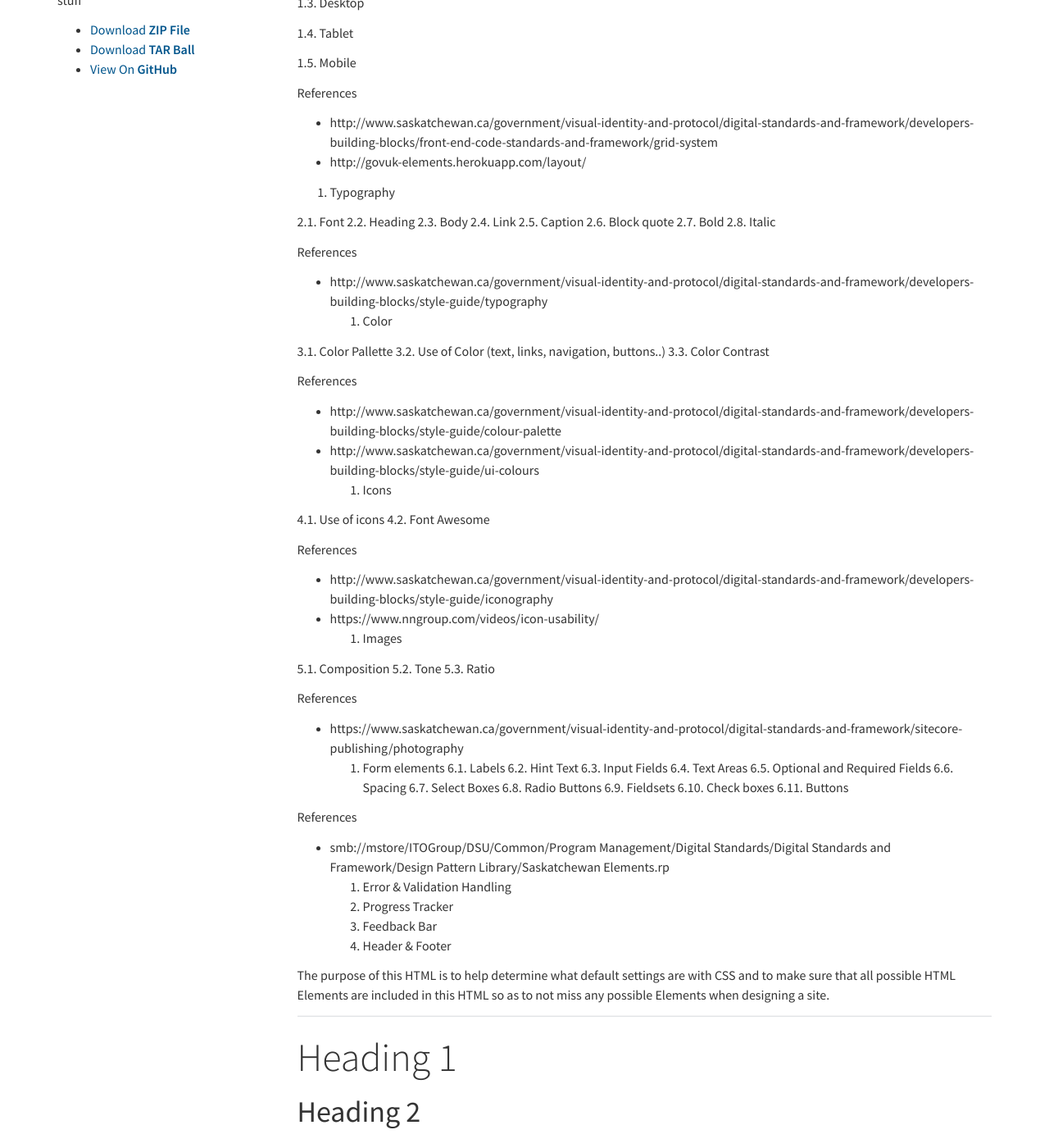
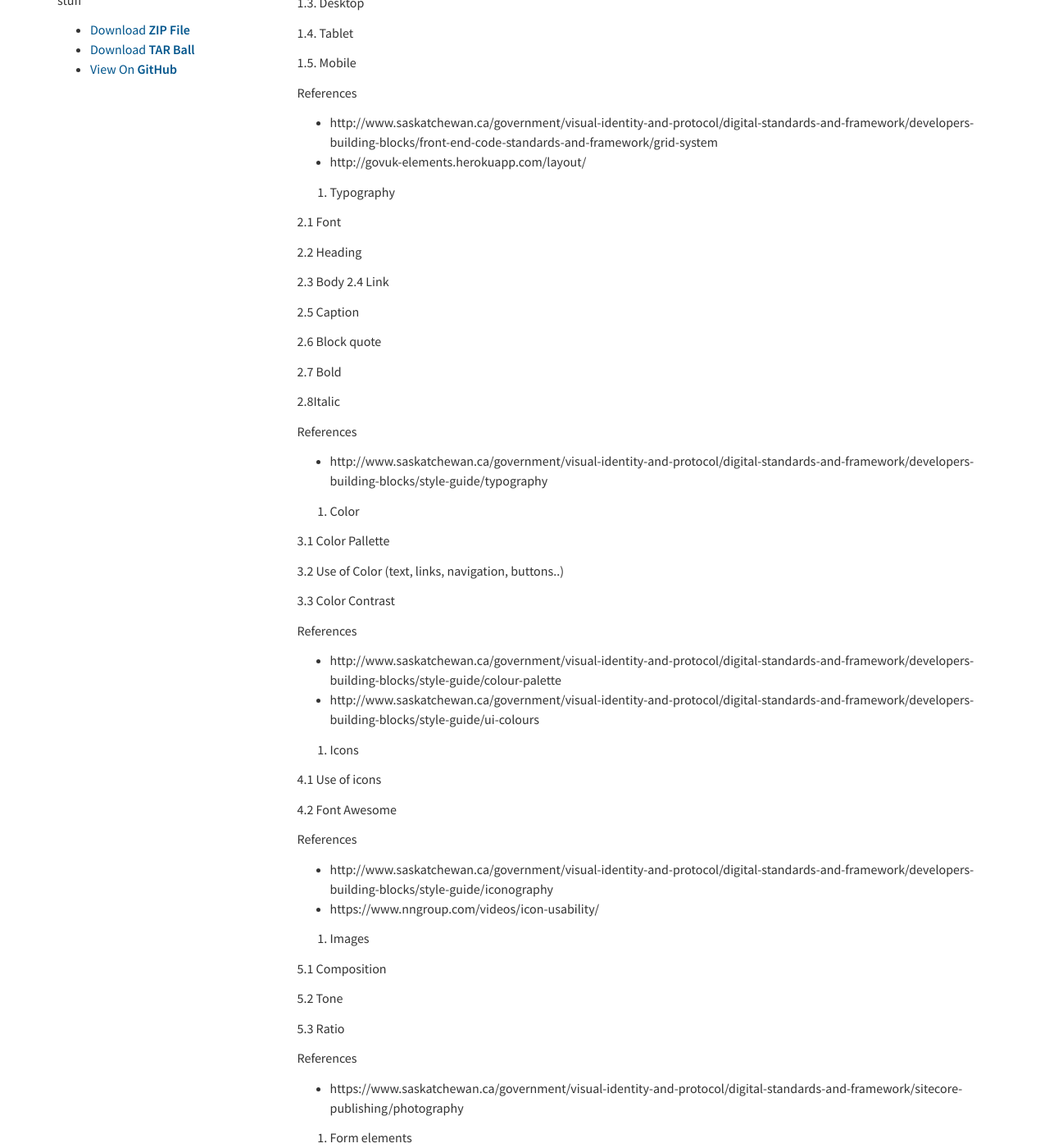
Before and after one commit to dbsask/patternlibrary, a Jekyll site: the page built from html-elements.md, in a window 1280 px wide and 1400 px high, scrolled down 252 px. Shown: the whole window at 82% size. Built offline with Jekyll 4.4.1, drawn with Linux system fonts in a browser that asks for light colours; some of the changed text lies outside the part shown.

Commit message:
Update html-elements.md

```diff
--- a/html-elements.md
+++ b/html-elements.md
@@ -21,63 +21,93 @@ References
 - http://www.saskatchewan.ca/government/visual-identity-and-protocol/digital-standards-and-framework/developers-building-blocks/front-end-code-standards-and-framework/grid-system
 - http://govuk-elements.herokuapp.com/layout/
 
-2.	Typography
+2. Typography
 
-2.1.	Font
-2.2.	Heading
-2.3.	Body
-2.4.	Link
-2.5.	Caption
-2.6.	 Block quote
-2.7.	Bold
-2.8.	Italic
+2.1 Font
+
+2.2 Heading
+
+2.3 Body
+2.4 Link
+
+2.5 Caption
+
+2.6 Block quote
+
+2.7 Bold
+
+2.8Italic
 
 References
--	http://www.saskatchewan.ca/government/visual-identity-and-protocol/digital-standards-and-framework/developers-building-blocks/style-guide/typography
-3.	Color
+- http://www.saskatchewan.ca/government/visual-identity-and-protocol/digital-standards-and-framework/developers-building-blocks/style-guide/typography
 
-3.1.	Color Pallette
-3.2.	Use of Color (text, links, navigation, buttons..)
-3.3.	Color Contrast
+3. Color
+
+3.1 Color Pallette
+
+3.2 Use of Color (text, links, navigation, buttons..)
+
+3.3 Color Contrast
 
 References
--	http://www.saskatchewan.ca/government/visual-identity-and-protocol/digital-standards-and-framework/developers-building-blocks/style-guide/colour-palette
--	http://www.saskatchewan.ca/government/visual-identity-and-protocol/digital-standards-and-framework/developers-building-blocks/style-guide/ui-colours
-4.	Icons
+- http://www.saskatchewan.ca/government/visual-identity-and-protocol/digital-standards-and-framework/developers-building-blocks/style-guide/colour-palette
+- http://www.saskatchewan.ca/government/visual-identity-and-protocol/digital-standards-and-framework/developers-building-blocks/style-guide/ui-colours
 
-4.1.	Use of icons
-4.2.	Font Awesome
+4. Icons
+
+4.1 Use of icons
+
+4.2 Font Awesome
 
 References
--	http://www.saskatchewan.ca/government/visual-identity-and-protocol/digital-standards-and-framework/developers-building-blocks/style-guide/iconography
--	https://www.nngroup.com/videos/icon-usability/
-5.	Images
+- http://www.saskatchewan.ca/government/visual-identity-and-protocol/digital-standards-and-framework/developers-building-blocks/style-guide/iconography
+- https://www.nngroup.com/videos/icon-usability/
 
-5.1.	Composition
-5.2.	Tone
-5.3.	Ratio
+5. Images
+
+5.1 Composition
+
+5.2 Tone
+
+5.3 Ratio
 
 References
--	https://www.saskatchewan.ca/government/visual-identity-and-protocol/digital-standards-and-framework/sitecore-publishing/photography
-6.	Form elements
-6.1.	Labels
-6.2.	Hint Text
-6.3.	Input Fields
-6.4.	Text Areas
-6.5.	Optional and Required Fields
-6.6.	 Spacing
-6.7.	 Select Boxes
-6.8.	 Radio Buttons
-6.9.	 Fieldsets
-6.10.	Check boxes
-6.11.	Buttons
+- https://www.saskatchewan.ca/government/visual-identity-and-protocol/digital-standards-and-framework/sitecore-publishing/photography
+
+6. Form elements
+
+6.1 Labels
+
+6.2 Hint Text
+
+6.3 Input Fields
+
+6.4 Text Areas
+
+6.5 Optional and Required Fields
+
+6.6 Spacing
+
+6.7 Select Boxes
+
+6.8 Radio Buttons
+
+6.9 Fieldsets
+
+6.10 Check boxes
+
+6.11 Buttons
 
 References
--	smb://mstore/ITOGroup/DSU/Common/Program Management/Digital Standards/Digital Standards and Framework/Design Pattern Library/Saskatchewan Elements.rp
-7.	Error & Validation Handling
-8.	Progress Tracker
-9.	Feedback Bar
-10.	Header & Footer
+- smb://mstore/ITOGroup/DSU/Common/Program Management/Digital Standards/Digital Standards and Framework/Design Pattern Library/Saskatchewan Elements.rp
+
+7. Error & Validation Handling
+
+8. Progress Tracker
+
+9. Feedback Bar
+
+10. Header & Footer
 
 
 
```
